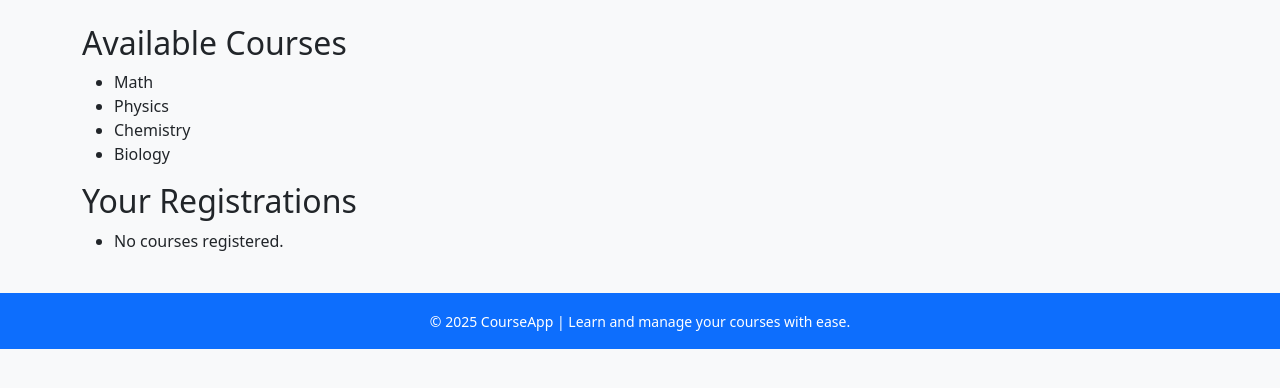
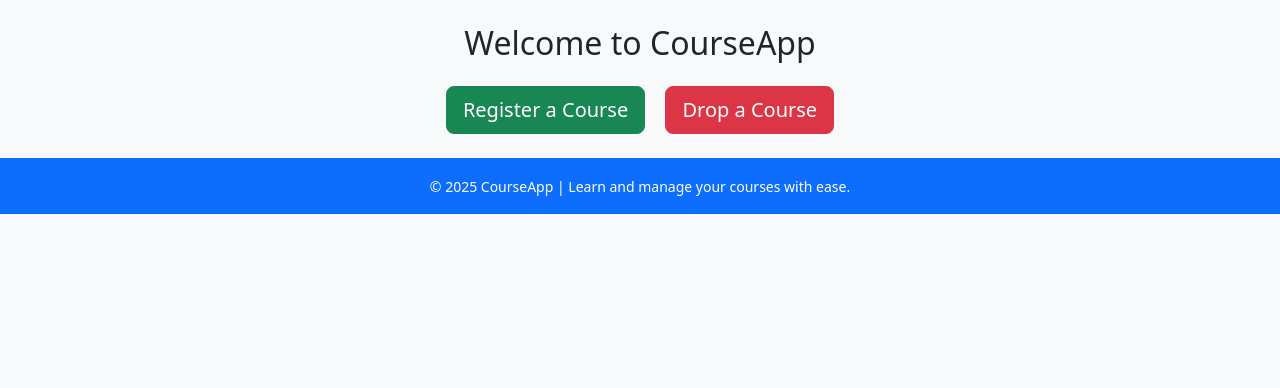
Before and after one commit to RawailEocean/flask-course-app, a Flask app: page / in a window 1280 px wide. Shown: the part 56-444 px from the top of the page. Run offline with Flask 3, Linux system fonts and the light colour scheme.

Commit message:
Update index.html

```diff
--- a/templates/index.html
+++ b/templates/index.html
@@ -1,18 +1,8 @@
 {% extends "layout.html" %}
 {% block content %}
-<h2>Available Courses</h2>
-<ul>
-    {% for course in courses %}
-    <li>{{ course }}</li>
-    {% endfor %}
-</ul>
-
-<h2>Your Registrations</h2>
-<ul>
-    {% for course in registrations %}
-    <li>{{ course }}</li>
-    {% else %}
-    <li>No courses registered.</li>
-    {% endfor %}
-</ul>
+<h2 class="text-center mb-4">Welcome to CourseApp</h2>
+<div class="text-center">
+    <a href="{{ url_for('register') }}" class="btn btn-success btn-lg mx-2">Register a Course</a>
+    <a href="{{ url_for('drop') }}" class="btn btn-danger btn-lg mx-2">Drop a Course</a>
+</div>
 {% endblock %}
```
